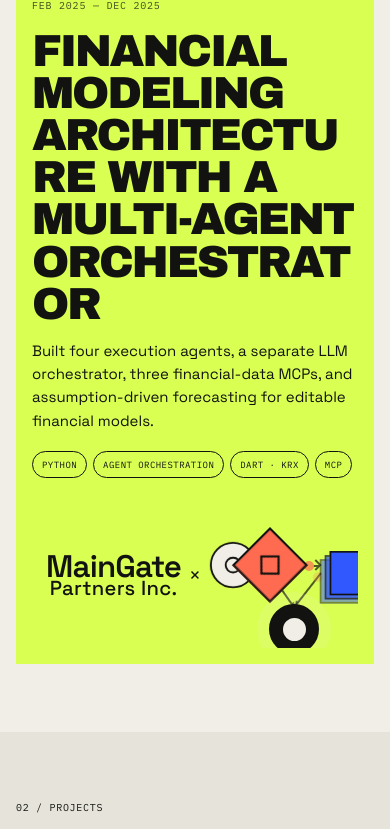
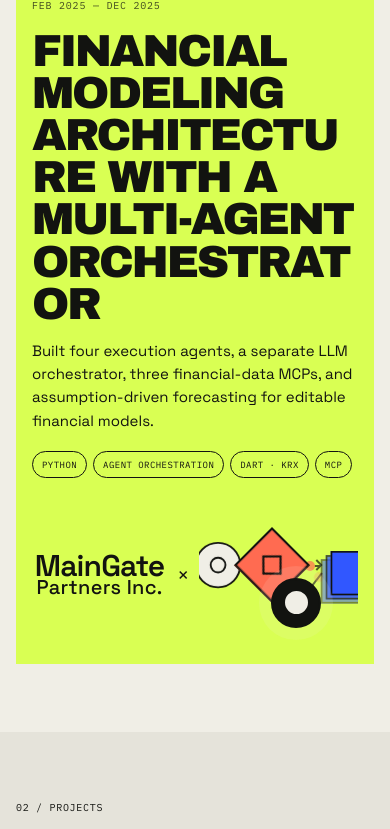
Before and after one commit to Moon-Young-Choi/Moon-Young-Choi.github.io, a Next.js app: page / in a window 390 px wide. Shown: the part 2315-3144 px from the top of the page. Built offline with nearby package versions, Linux system fonts and the light colour scheme.

Commit message:
Balance work card visual spacing

```diff
--- a/app/components/WorkExperienceGraphic.module.css
+++ b/app/components/WorkExperienceGraphic.module.css
@@ -147,7 +147,7 @@
   animation: command-flow 4.8s ease-in-out infinite;
 }
 
-.conversationRoute { left: 20%; top: 43%; width: 24%; }
+.conversationRoute { left: 7%; top: 43%; width: 39%; }
 .taskRoute { left: 48%; top: 43%; width: 28%; }
 .taskResearchRoute { left: 46%; top: 48%; width: 26%; transform: rotate(55deg); }
 .workResearchRoute { left: 77%; top: 48%; width: 27%; transform: rotate(128deg); }
@@ -165,11 +165,11 @@
 
 .agentNode { width: 66px; height: 66px; border: 2px solid currentColor; }
 .agentNode > i { width: 18px; height: 18px; border: 2px solid currentColor; }
-.conversationAgent { left: 9%; top: calc(43% - 33px); border-radius: 50%; background: var(--paper); animation: agent-breathe 4.8s ease-in-out infinite; }
+.conversationAgent { left: -6%; top: calc(43% - 30px); width: 60px; height: 60px; border-radius: 50%; background: var(--paper); animation: agent-breathe 4.8s ease-in-out infinite; }
 .conversationAgent > i { border-radius: 50%; }
 .taskAgent { left: calc(46% - 33px); top: calc(43% - 33px); background: var(--coral); transform: rotate(45deg); animation: task-breathe 4.8s ease-in-out infinite; }
 .taskAgent > i { transform: rotate(-45deg); }
-.researchAgent { left: calc(61% - 33px); top: 70%; border-color: var(--ink); border-radius: 50%; background: var(--ink); color: var(--paper); animation: research-receive 4.8s ease-in-out infinite; }
+.researchAgent { left: calc(61% - 33px); top: calc(69% - 33px); border-color: var(--ink); border-radius: 50%; background: var(--ink); color: var(--paper); animation: research-receive 4.8s ease-in-out infinite; }
 .researchAgent > i { width: 23px; height: 23px; border-radius: 50%; background: currentColor; }
 
 .workAgent { left: 76%; top: calc(43% - 34px); width: 76px; height: 74px; }
@@ -204,9 +204,9 @@
 @media (max-width: 640px) {
   .graphic { width: min(100%, 400px); }
   .agentNode { width: 50px; height: 50px; }
-  .conversationAgent { left: 8%; top: calc(43% - 25px); }
+  .conversationAgent { left: -4%; top: calc(43% - 25px); }
   .taskAgent { left: calc(46% - 25px); top: calc(43% - 25px); }
-  .researchAgent { left: calc(61% - 25px); }
+  .researchAgent { left: calc(61% - 25px); top: calc(69% - 25px); }
   .workAgent { top: calc(43% - 28px); transform: scale(.82); transform-origin: left center; }
 }
 
--- a/app/globals.css
+++ b/app/globals.css
@@ -216,24 +216,25 @@ a { color: inherit; text-decoration: none; }
 .experience-grid .project-card { width: 100%; min-width: 0; min-height: 560px; height: 100%; }
 .experience-grid .card-copy { margin-top: 0; }
 .experience-grid .card-copy h3 { font-size: clamp(35px,4.3vw,68px); }
-.experience-card-body { flex: 1; min-width: 0; display: grid; grid-template-columns: minmax(0,3fr) minmax(360px,2fr); gap: clamp(40px,5vw,96px); align-items: end; padding-top: clamp(44px,4vw,60px); }
+.experience-card-body { flex: 1; min-width: 0; display: grid; grid-template-columns: minmax(0,1.25fr) minmax(0,1fr); gap: clamp(28px,2.75vw,52px); align-items: end; padding-top: clamp(44px,4vw,60px); }
 .card-org { margin-bottom: 16px; display: flex; flex-direction: column; gap: 5px; font-size: 13px; line-height: 1.45; }
 .card-org time { font-size: 11px; opacity: .76; }
 .project-grid .project-card:nth-child(5) { grid-column: span 7; min-height: 680px; }
 .project-grid .project-card:nth-child(6) { grid-column: span 5; min-height: 650px; }
 .project-card.paper { --card-bg: var(--paper); }
 
-/* Employer lockups and kinetic systems occupy the open column beside each work summary. */
-.work-card-visual { position: relative; align-self: center; width: 100%; height: clamp(260px,21vw,340px); margin: 0; }
-.employer-logo-lockup, .maingate-wordmark { position: absolute; left: 25%; top: 50%; width: 40%; transform: translate(-50%,-50%); }
+/* Employer lockup, separator, and kinetic system share one evenly spaced visual row. */
+.work-card-visual { position: relative; align-self: center; width: 100%; height: clamp(260px,21vw,340px); margin: 0; display: grid; grid-template-columns: minmax(0,.92fr) auto minmax(0,1.08fr); column-gap: clamp(16px,1.5vw,28px); align-items: center; }
+.employer-logo-lockup, .maingate-wordmark { position: relative; width: 100%; }
 .employer-logo-lockup { min-width: 0; display: flex; flex-direction: column; align-items: center; gap: 28px; }
 .employer-logo-lockup img { display: block; width: auto; height: auto; max-width: min(100%,290px); max-height: 46px; object-fit: contain; object-position: center; }
 .employer-logo-lockup img:last-child { max-width: min(100%,250px); max-height: 64px; filter: brightness(0) invert(1); }
-.brand-cross { position: absolute; left: 50%; top: 50%; transform: translate(-50%,-50%); display: grid; place-items: center; font: 300 36px/1 var(--font-sans); }
+.brand-cross { position: relative; display: grid; place-items: center; font: 300 30px/1 var(--font-sans); }
 .maingate-wordmark { display: flex; flex-direction: column; align-items: center; line-height: .83; letter-spacing: -.055em; color: var(--ink); text-align: center; }
-.maingate-wordmark strong { font-size: clamp(46px,4.2vw,70px); font-weight: 750; }
-.maingate-wordmark span { font-size: clamp(28px,2.8vw,42px); font-weight: 450; letter-spacing: .015em; }
-.work-shape-wrap { position: absolute; left: 50%; right: 0; top: 0; height: 100%; min-width: 0; display: grid; place-items: center; overflow: hidden; }
+.maingate-wordmark strong { font-size: clamp(38px,3.2vw,60px); font-weight: 750; }
+.maingate-wordmark span { font-size: clamp(24px,2.1vw,36px); font-weight: 450; letter-spacing: .015em; }
+.work-shape-wrap { position: relative; width: 100%; height: 100%; min-width: 0; display: grid; place-items: center; overflow: hidden; }
+.work-card-finburh .work-shape-wrap { overflow: visible; }
 .work-card-visual .work-shape-wrap > div { width: 100%; height: 100%; min-height: 0; aspect-ratio: auto; }
 
 /* Case-study framework */
@@ -354,7 +355,7 @@ a { color: inherit; text-decoration: none; }
   .identity-block { display: none; }
 
   .experience-grid .project-card { min-height: 520px; height: 100%; }
-  .experience-card-body { grid-template-columns: minmax(0,1.22fr) minmax(280px,.78fr); gap: 32px; padding-top: 48px; }
+  .experience-card-body { grid-template-columns: minmax(0,1.1fr) minmax(0,.9fr); gap: 24px; padding-top: 48px; }
   .experience-grid .card-copy h3 { font-size: clamp(34px,6.2vw,50px); }
   .work-card-visual { height: 260px; }
 
@@ -430,12 +431,12 @@ a { color: inherit; text-decoration: none; }
   .experience-grid .project-card { min-height: 0; }
   .experience-card-body { grid-template-columns: minmax(0,1fr); gap: 28px; padding-top: 42px; }
   .experience-grid .card-copy h3 { font-size: clamp(32px,11.5vw,48px); }
-  .work-card-visual { height: 160px; }
+  .work-card-visual { height: 160px; grid-template-columns: minmax(0,.92fr) auto minmax(0,1.08fr); column-gap: 10px; }
   .employer-logo-lockup { gap: 12px; }
-  .employer-logo-lockup img { max-width: min(100%,120px); max-height: 24px; }
-  .employer-logo-lockup img:last-child { max-width: min(100%,110px); max-height: 32px; }
-  .maingate-wordmark strong { font-size: clamp(26px,8vw,36px); }
-  .maingate-wordmark span { font-size: clamp(17px,5.2vw,24px); }
+  .employer-logo-lockup img { max-width: min(100%,160px); max-height: 24px; }
+  .employer-logo-lockup img:last-child { max-width: min(100%,145px); max-height: 32px; }
+  .maingate-wordmark strong { font-size: clamp(30px,7vw,48px); }
+  .maingate-wordmark span { font-size: clamp(20px,4.8vw,30px); }
   .brand-cross { font-size: 20px; }
 
   .case-hero { padding: 20px 16px 0; }
```
Also changed, not shown: 2 other files (tests, documents, lock files or other folders).
